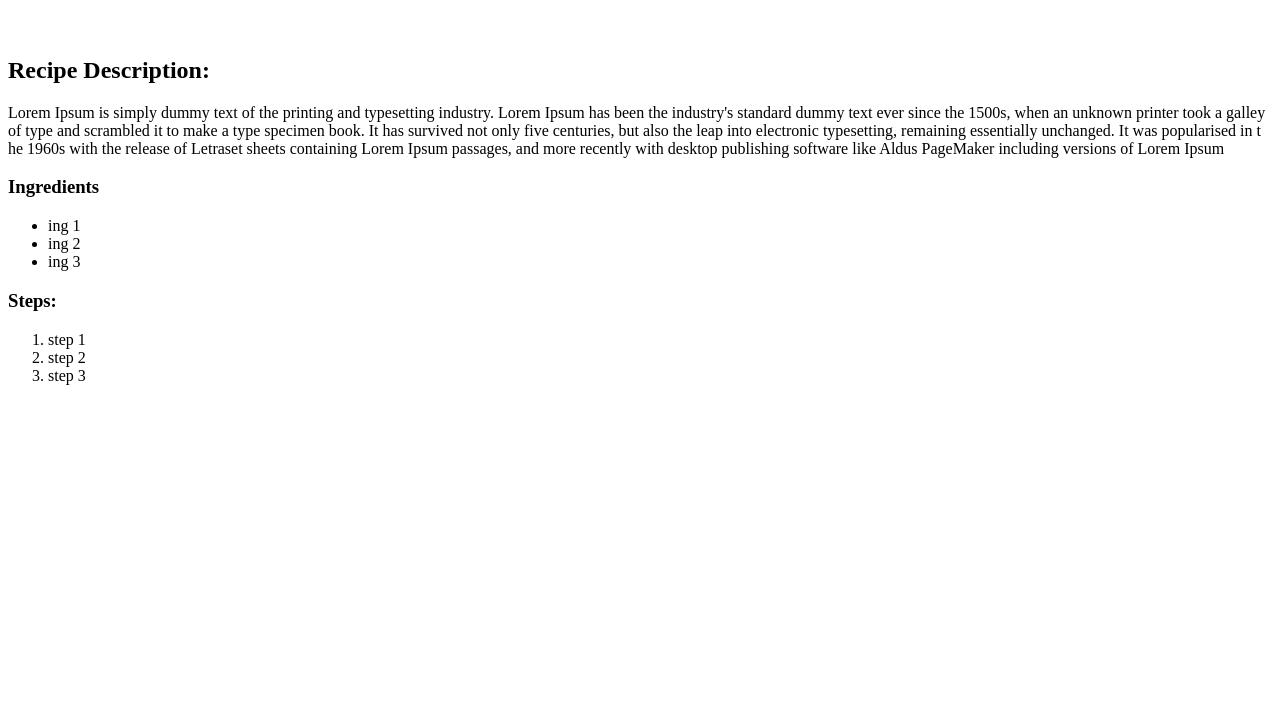
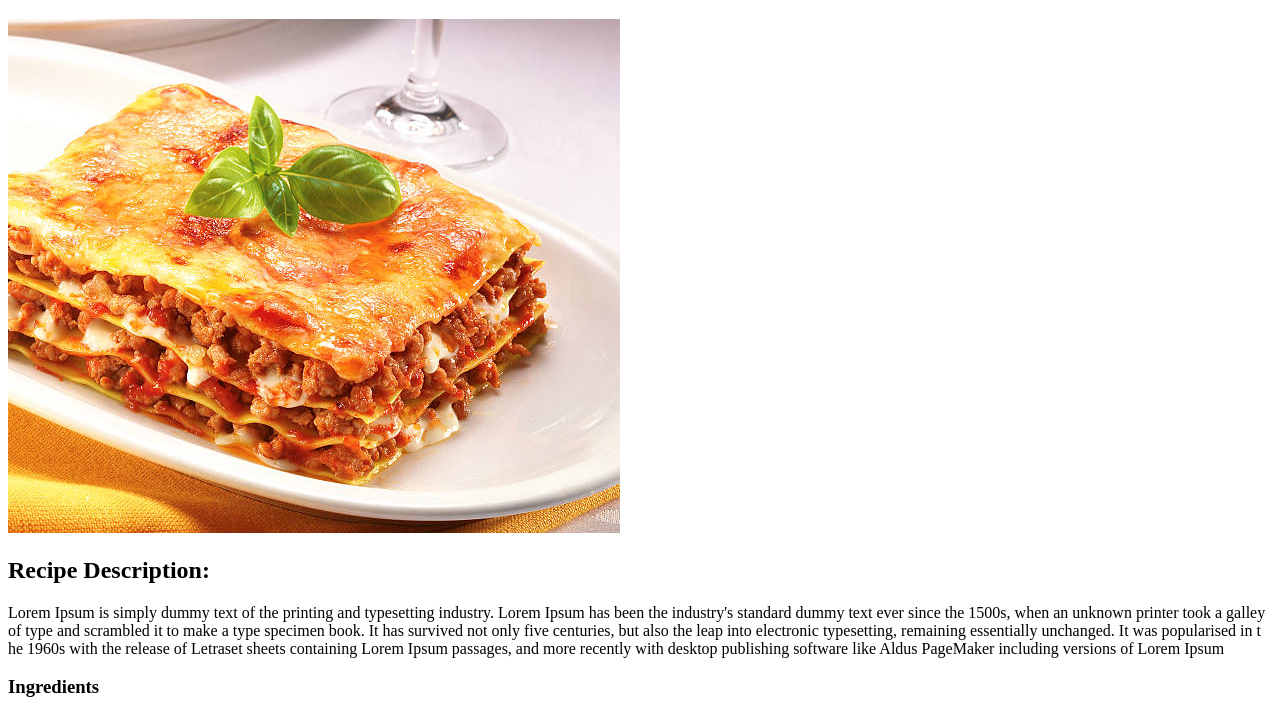
Before and after one commit to Amaggs99/odin-recipes, a plain HTML site: page recipes/lasagna.html in a window 1280 px wide. Shown: the part 61-775 px from the top of the page. Drawn offline with Linux system fonts and the light colour scheme.

Commit message:
Updated img tag
Changed href to src

```diff
--- a/recipes/lasagna.html
+++ b/recipes/lasagna.html
@@ -8,7 +8,7 @@
 </head>
 <body>
     <h1>Lasagna Recipes</h1>
-    <img href="images/lasagna.jpg"></a>
+    <img src="images/lasagna.jpg"></a>
     <h2>Recipe Description: </h2>
     <p>Lorem Ipsum is simply dummy text of the printing and typesetting industry.
         Lorem Ipsum has been the industry's standard dummy text ever since the 1500s,
```
